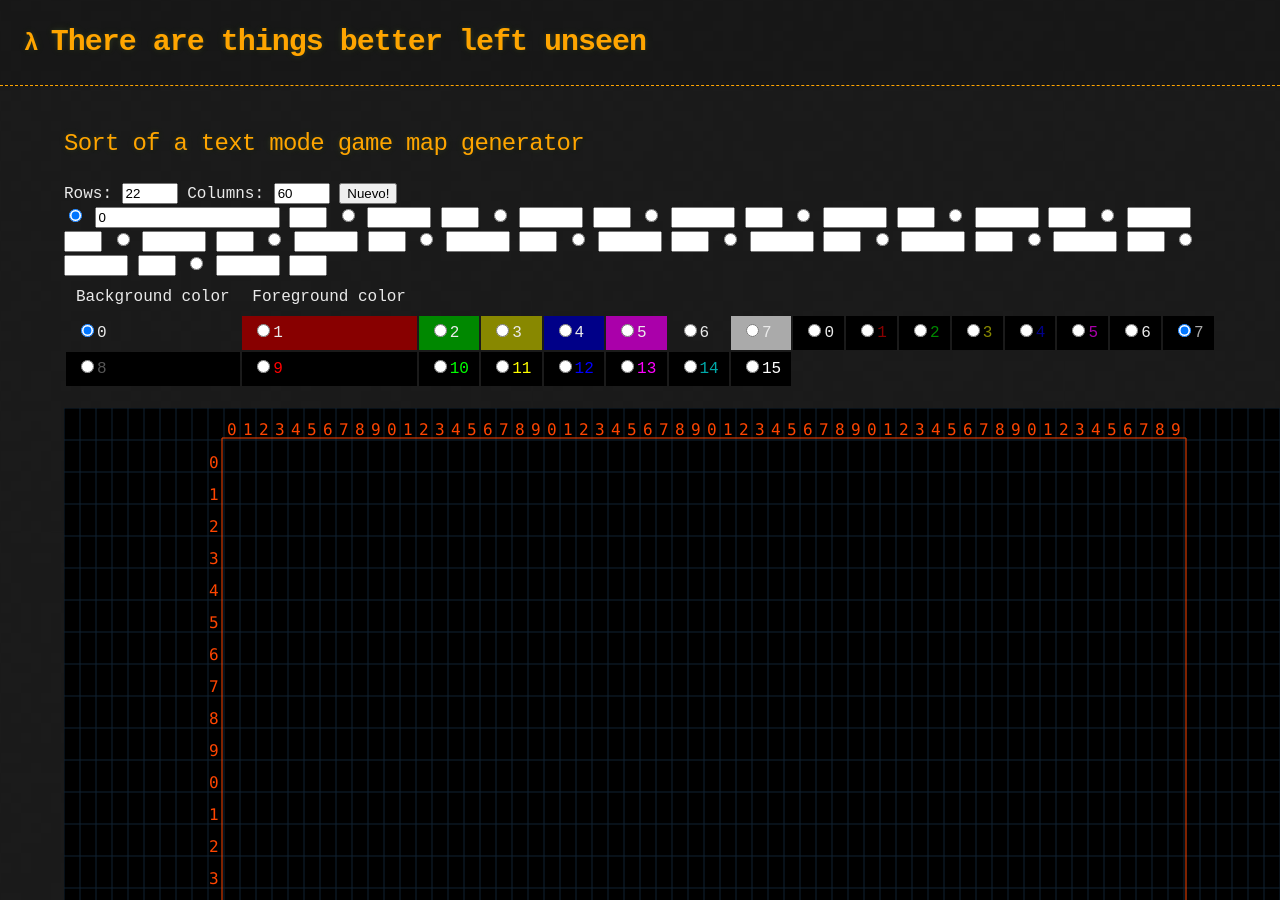
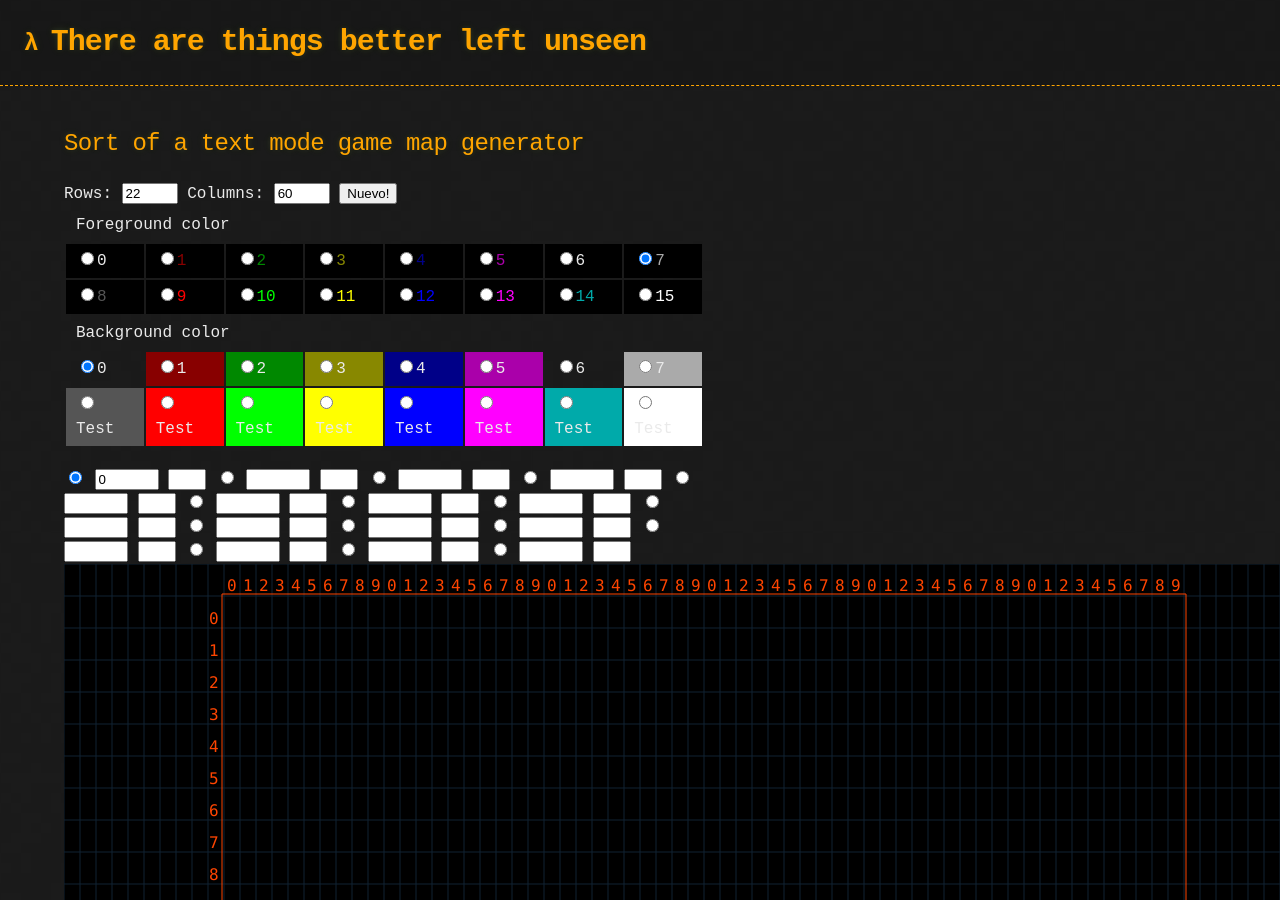
Before and after one commit to lmcanavals/lmcanavals.github.io, a Jekyll site: the page built from mapgen.html, in a window 1280 px wide and 900 px high. Built offline with Jekyll 4.4.1, drawn with Linux system fonts in a browser that asks for light colours.

Commit message:
New layout

```diff
--- a/mapgen.html
+++ b/mapgen.html
@@ -21,23 +21,34 @@ colors:
 ---
 
 <h2>Sort of a text mode game map generator</h2>
-<div>
+<div style="width: 640px">
   <label for="rows">Rows: </label><input type="number" id="rows" value="22" min="10" max="24">
   <label for="cols">Columns: </label><input type="number" id="cols" value="60" min="20" max="80">
   <button id="nuevo">Nuevo!</button>
-</div>
-
-{%- for i in (0..15) -%}
-<label for="code{{ i }}" style="width: 160px;">
-  <input type="radio" id="code{{ i }}" name="code" value=""{%- if i == 0 -%} checked{%- endif -%}>
-  <input type="number" id="char{{ i }}" {%- if i == 0 -%}value="0" readonly{%- else -%} min="1" max="255"{%- endif -%}>
-  <input type="text" id="name{{ i }}" style="width: 30px;">
-</label>
-{%- endfor -%}
   <table>
     <tr>
-    <td cols="8">Background color</td>
-    <td cols="8">Foreground color</td>
+      <td colspan="8">Foreground color</td>
+    </tr>
+    <tr>
+{%- for i in (0..7) -%}
+      <td style="background-color: Black; color: #{{ page.colors[i] }}">
+        <label for="fg{{ i }}">
+          <input id="fg{{ i }}" type="radio" name="fg" value="{{ i }}"{%- if i == 7 -%} checked{%- endif -%}>{{ i }}
+        </label>
+      </td>
+{%- endfor -%}
+    </tr>
+    <tr>
+{%- for i in (8..15) -%}
+      <td style="background-color: Black; color: #{{ page.colors[i] }}">
+        <label for="fg{{ i }}">
+          <input id="fg{{ i }}" type="radio" name="fg" value="{{ i }}">{{ i }}
+        </label>
+      </td>
+{%- endfor -%}
+    </tr>
+    <tr>
+      <td colspan="8">Background color</td>
     </tr>
     <tr>
 {%- for i in (0..7) -%}
@@ -47,38 +58,29 @@ colors:
         </label>
       </td>
 {%- endfor -%}
-{%- for i in (0..7) -%}
-    <td style="background-color: Black; color: #{{ page.colors[i] }}">
-      <label for="fg{{ i }}">
-        <input id="fg{{ i }}" type="radio" name="fg" value="{{ i }}"{%- if i == 7 -%} checked{%- endif -%}>{{ i }}
-      </label>
-    </td>
-{%- endfor -%}
     </tr>
     <tr>
-{%- for i in (8--15) -%}
+{%- for i in (8..15) -%}
       <td style="background-color: #{{ page.colors[i] }}">
         <label for="bg{{ i }}">
-        <input id="bg{{ i }}" type="radio" name="bg" value="{{ i }}">{{ i }}
-      </label>
-    </td>
-{%- endfor -%}
-{%- for i in (8..15) -%}
-    <td style="background-color: Black; color: #{{ page.colors[i] }}">
-      <label for="fg{{ i }}">
-        <input id="fg{{ i }}" type="radio" name="fg" value="{{ i }}">{{ i }}
+          <input id="bg{{ i }}" type="radio" name="bg" value="{{ i }}">Test
         </label>
       </td>
 {%- endfor -%}
     </tr>
   </table>
-
+</div>
+<div style="width: 640px">
+{%- for i in (0..15) -%}
+<label for="code{{ i }}" style="width: 160px; inline: block;">
+  <input type="radio" id="code{{ i }}" name="code" value=""{%- if i == 0 -%} checked{%- endif -%}>
+  <input type="number" id="char{{ i }}" min="1" max="255"{%- if i == 0 -%} value="0" readonly{%- endif -%}>
+  <input type="text" id="name{{ i }}" style="width: 30px;">
+</label>
+{%- endfor -%}
+</div>
 <canvas id="cnvs" width="1280" height="768"></canvas>
-
 <p>Descargue <a href="/dl/juego.h">juego.h</a></p>
-
 <pre><code id="map"></code></pre>
-
 <pre><code id="cpp" class="language-cpp"></code></pre>
-
 <script src="/js/generator.js"></script>
```
Lines whose indentation alone changed are shown as unchanged.
